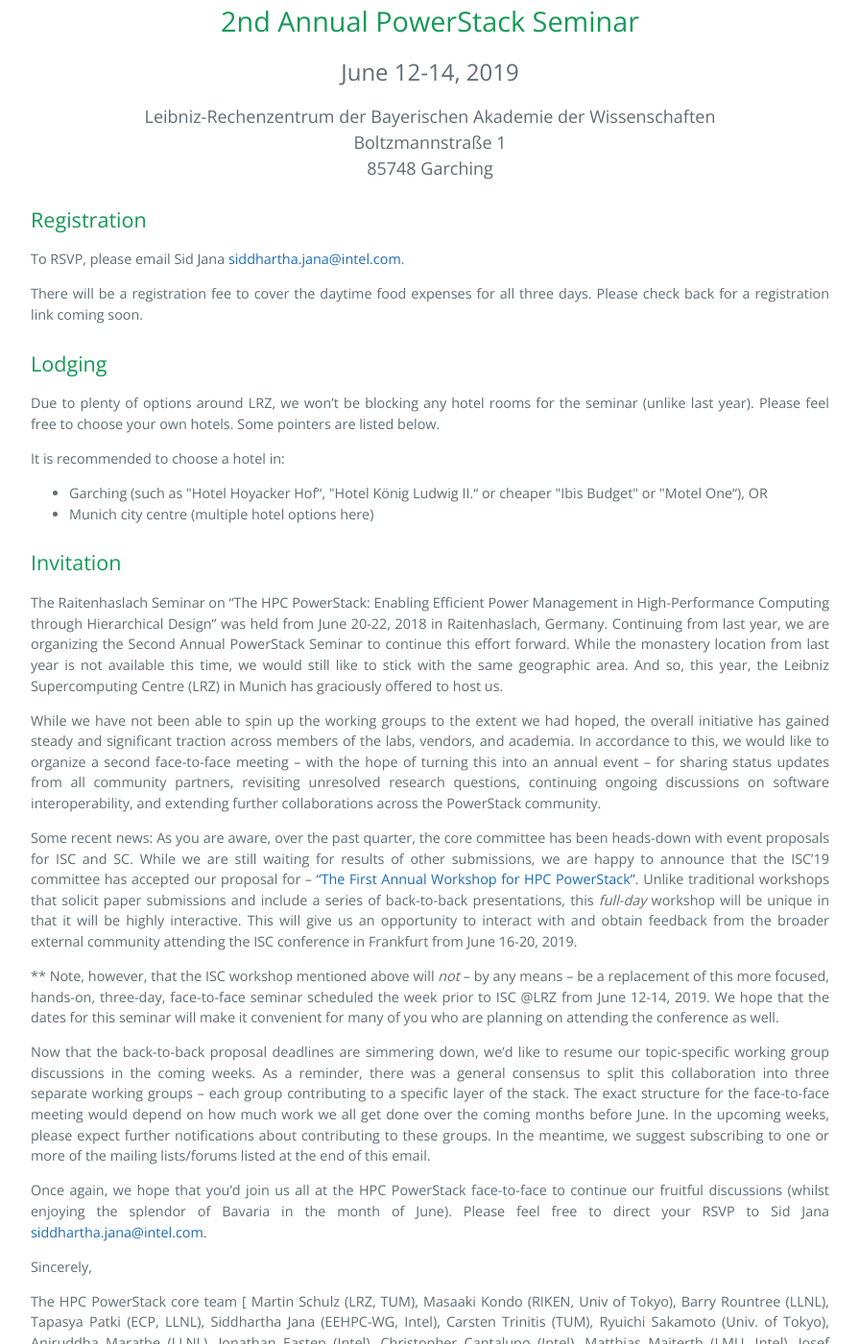
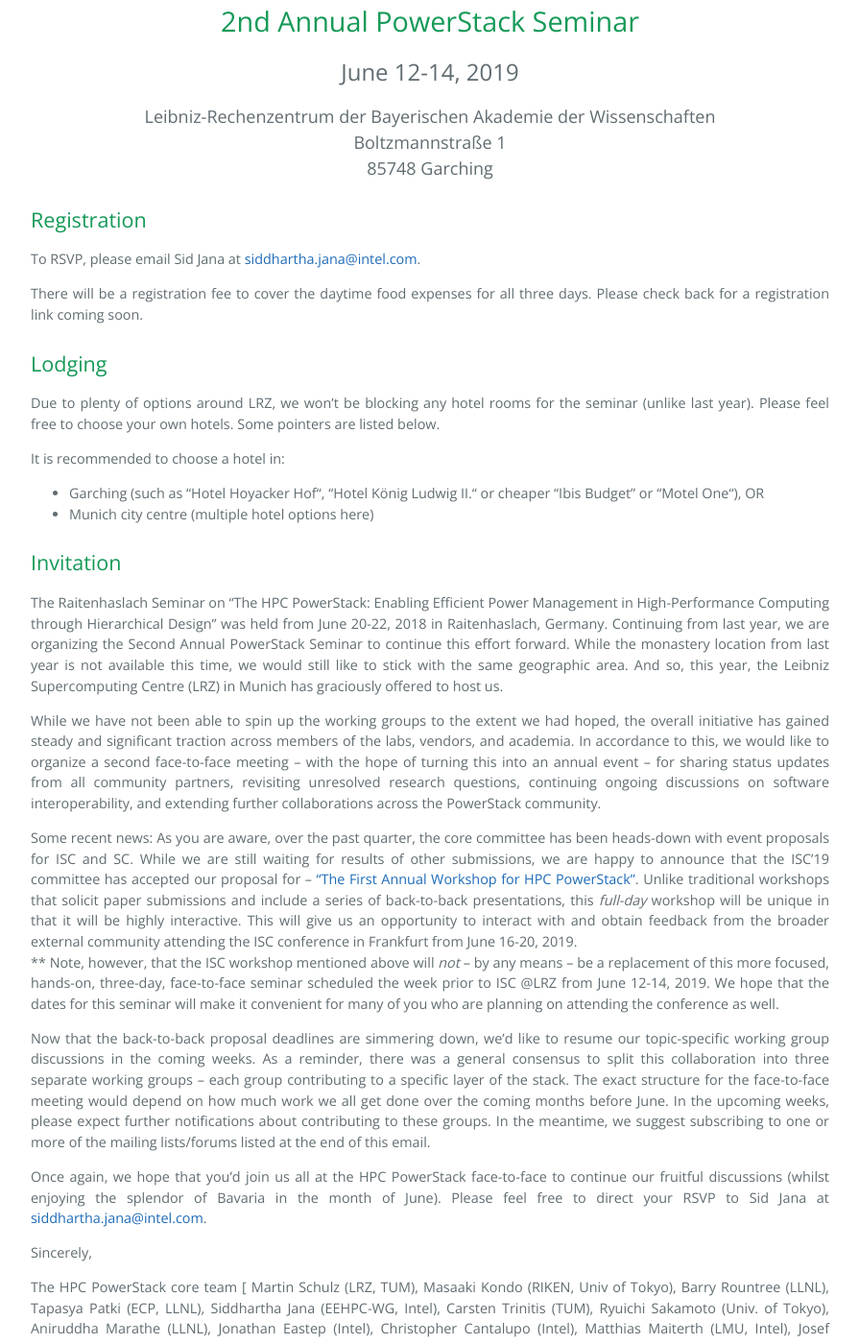
Before and after one commit to HPCPowerStack/hpcpowerstack.github.io, a Jekyll site: the page built from seminar.md, in a window 1280 px wide and 1400 px high, scrolled down 765 px. Shown: the whole window at 96% size, without its empty margins (192-1087 px from the left). Built offline with Jekyll 4.4.1, drawn with Linux system fonts in a browser that asks for light colours; the repository's description, which GitHub fills in, is left out; some of the changed text lies outside the part shown.

```diff
--- a/seminar.md
+++ b/seminar.md
@@ -5,28 +5,26 @@ layout: default
 
 <h1 align="center">2nd Annual PowerStack Seminar</h1>
 <p align="center"><font size="+2">June 12-14, 2019</font></p>
-<p align="center"><font size="+1">Leibniz-Rechenzentrum der Bayerischen Akademie der Wissenschaften<br>
-Boltzmannstraße 1<br>
+<p align="center"><font size="+1">Leibniz-Rechenzentrum der Bayerischen Akademie der Wissenschaften<br/>
+Boltzmannstraße 1<br/>
 85748 Garching</font></p>
 
-<h2>Registration</h2>
-To RSVP, please email Sid Jana <siddhartha.jana@intel.com>.
+## Registration
+To RSVP, please email Sid Jana at <siddhartha.jana@intel.com>.
 
 There will be a registration fee to cover the daytime food expenses for all
 three days. Please check back for a registration link coming soon.
 
-<h2>Lodging</h2>
+## Lodging
 Due to plenty of options around LRZ, we won't be blocking any hotel rooms for
 the seminar (unlike last year). Please feel free to choose your own hotels.
 Some pointers are listed below.
 
 It is recommended to choose a hotel in:
-<ul>
-<li>Garching (such as "Hotel Hoyacker Hof“, "Hotel König Ludwig II.“ or cheaper "Ibis Budget" or "Motel One“), OR</li>
-<li>Munich city centre (multiple hotel options here)</li>
-</ul>
+* Garching (such as "Hotel Hoyacker Hof“, "Hotel König Ludwig II.“ or cheaper "Ibis Budget" or "Motel One“), OR
+* Munich city centre (multiple hotel options here)
 
-<h2>Invitation</h2>
+## Invitation
 The Raitenhaslach Seminar on "The HPC PowerStack: Enabling Efficient Power
 Management in High-Performance Computing through Hierarchical Design" was held
 from June 20-22, 2018 in Raitenhaslach, Germany. Continuing from last year, we
@@ -48,14 +46,14 @@ PowerStack community.
 Some recent news: As you are aware, over the past quarter, the core committee
 has been heads-down with event proposals for ISC and SC. While we are still
 waiting for results of other submissions, we are happy to announce that the
-ISC’19 committee has accepted our proposal for -- <a href="http://powerstack.lrr.in.tum.de/isc19.html">“The
-First Annual Workshop for HPC PowerStack”</a>. Unlike traditional workshops
+ISC’19 committee has accepted our proposal for -- [“The First Annual Workshop
+for HPC PowerStack”](http://powerstack.lrr.in.tum.de/isc19.html). Unlike
+traditional workshops
 that solicit paper submissions and include a series of back-to-back
 presentations, this *full-day* workshop will be unique in that it will be
 highly interactive. This will give us an opportunity to interact with and
 obtain feedback from the broader external community attending the ISC
 conference in Frankfurt from June 16-20, 2019.
-
 ** Note, however, that the ISC workshop mentioned above will *not* -- by any
 means -- be a replacement of this more focused, hands-on, three-day,
 face-to-face seminar scheduled the week prior to ISC @LRZ from June 12-14, 2019.
@@ -74,7 +72,7 @@ lists/forums listed at the end of this email.
 
 Once again, we hope that you’d join us all at the HPC PowerStack face-to-face
 to continue our fruitful discussions (whilst enjoying the splendor of Bavaria
-in the month of June). Please feel free to direct your RSVP to Sid Jana
+in the month of June). Please feel free to direct your RSVP to Sid Jana at
 <siddhartha.jana@intel.com>.
 
 Sincerely,
@@ -91,24 +89,20 @@ Please save the following dates
 -- Venue: LRZ (Leibniz Supercomputing Centre) in Garching near Munich, Germany.
 -- Registration fee for covering the daytime food expenses: Around 100 Euros total for all three days
 
-<h2>Seminar Location</h2>
-Leibniz-Rechenzentrum der Bayerischen Akademie der Wissenschaften<br>
-Boltzmannstraße 1<br>
+## Seminar Location
+Leibniz-Rechenzentrum der Bayerischen Akademie der Wissenschaften<br/>
+Boltzmannstraße 1<br/>
 85748 Garching
 
-<h2>Getting to/from LRZ</h2>
-<ul>
-<li>Google Maps does a pretty good job of capturing most of the transportation options</li>
-<li>One can use the U-bahn (U6) for intra-city travel</li>
-<li><a href="https://www.lrz.de/wir/kontakt/weg_en">Here's</a> another illustration</li>
-</ul>
+## Getting to/from LRZ
+* Google Maps does a pretty good job of capturing most of the transportation options</li>
+* One can use the U-bahn (U6) for intra-city travel</li>
+* [Here's](https://www.lrz.de/wir/kontakt/weg_en) another illustration
 
-<h2>Web resources to find a hotel</h2>
-<ul>
-<li><a href="https://hotels.com">https://hotels.com</a></li>
-<li><a href="http://www.garching.de/Leben+in+Garching/Einkaufen+_+Übernachten/Übernachtungs_möglichkeiten.html">Listing of accommodations in Garching</a></li>
-<li><a href="http://www.muenchen.de/uebernachten.html">Listing of accommodation in Munich</a></li>
-</ul>
+## Web resources to find a hotel
+* [https://hotels.com](https://hotels.com)
+* [Listing of accommodations in Garching](http://www.garching.de/Leben+in+Garching/Einkaufen+_+Übernachten/Übernachtungs_möglichkeiten.html)
+* [Listing of accommodation in Munich](http://www.muenchen.de/uebernachten.html)
 
 
 [Back](./)
```
Also changed, not shown: events.md (+31 -51 lines), faq.md (+65 -73 lines), isc19.md (+10 -12 lines).
